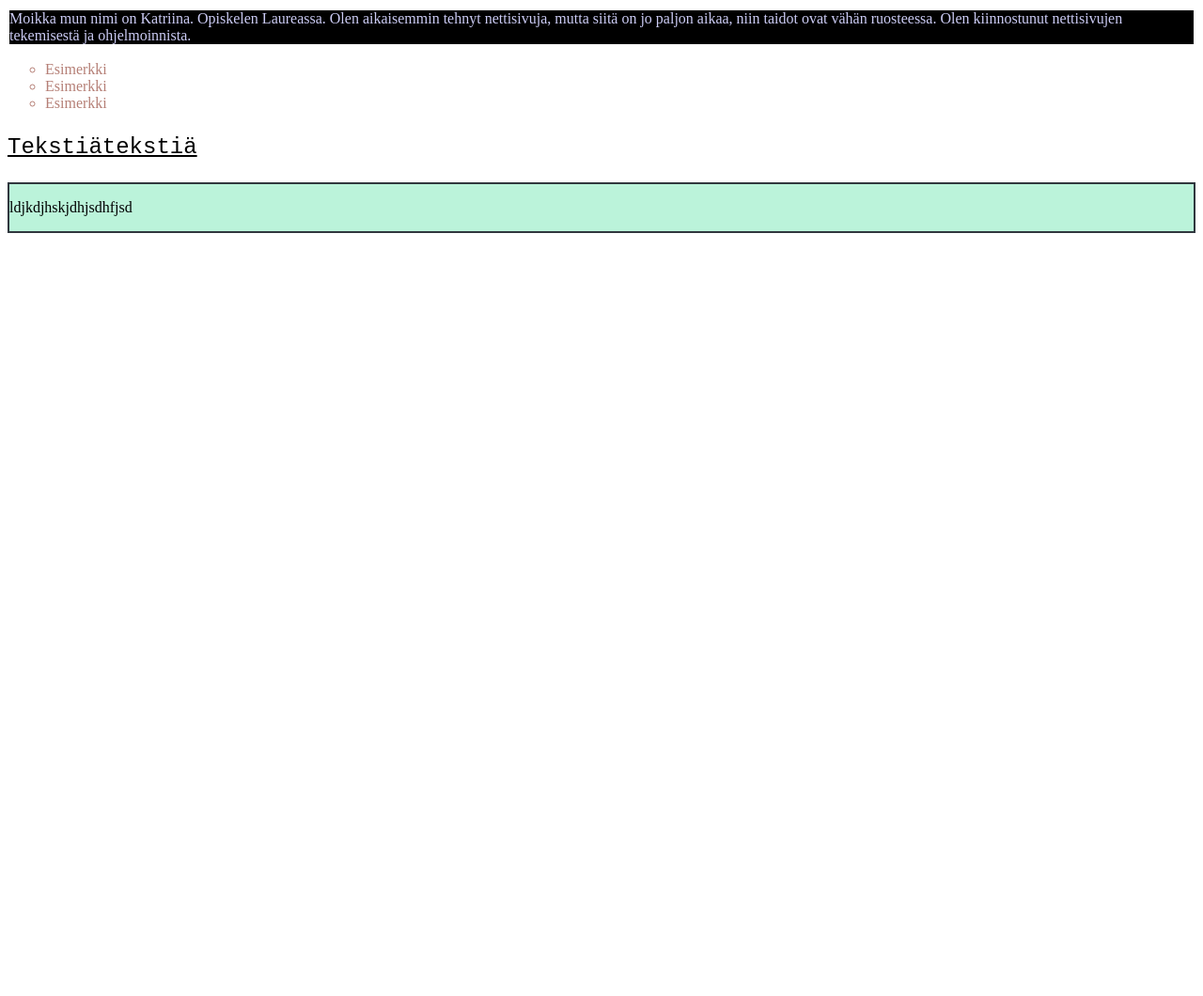
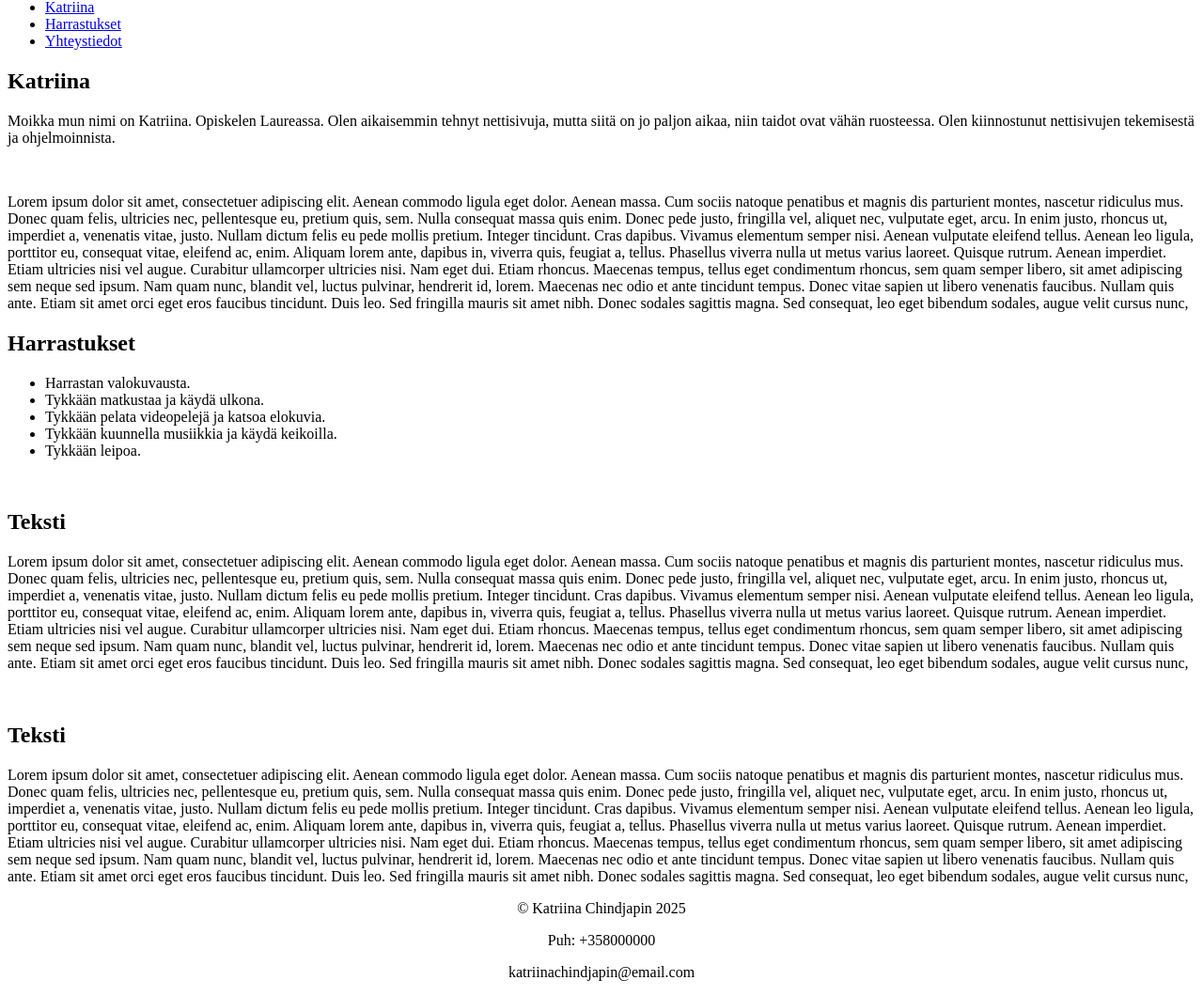
Before and after one commit to katriinac/katriinac.github.io, a plain HTML site: page index.html in a window 1280 px wide. Shown: the part 81-1141 px from the top of the page at 94% size. Before the commit the page ends 800 px from the top, so only its background shows below. Drawn offline with Linux system fonts and the light colour scheme.

Commit message:
Add files via upload

```diff
--- a/index.html
+++ b/index.html
@@ -3,31 +3,81 @@
     <head>
         <meta charset="UTF-8">
         <meta name="viewport" content="width=device-width, initial-scale=1.0">
-        <link rel="stylesheet" type="text/css" href="styles.css">
         <title>Katriinan sivu</title>
     </head>
     <body>
         <header>
-            <h1 class="header-example">Katriinan oma nettisivu</h1>
+            <h1>Katriinan oma nettisivu</h1>
         </header>
 
+        <nav>
+            <ul>
+                <li><a href="#katriina">Katriina</a></li>
+                <li><a href="#harrastukset">Harrastukset</a></li>
+                <li><a href="#footer">Yhteystiedot</a></li>
+            </ul>
+        </nav>
+
         <main>
-            <p class="color-example"> Moikka mun nimi on Katriina. Opiskelen Laureassa. Olen aikaisemmin tehnyt nettisivuja, mutta siitä on jo paljon aikaa, niin taidot ovat vähän ruosteessa.
+            <h2 id="katriina">Katriina</h2>
+            <p> Moikka mun nimi on Katriina. Opiskelen Laureassa. Olen aikaisemmin tehnyt nettisivuja, mutta siitä on jo paljon aikaa, niin taidot ovat vähän ruosteessa.
                 Olen kiinnostunut nettisivujen tekemisestä ja ohjelmoinnista.
             </p>
-            <ul class="list-example">
-                <li>Esimerkki</li>
-                <li>Esimerkki</li>
-                <li>Esimerkki</li>
+            <br>
+            <p> Lorem ipsum dolor sit amet, consectetuer adipiscing elit. Aenean commodo ligula eget dolor. Aenean massa. Cum sociis natoque penatibus et magnis dis
+                parturient montes, nascetur ridiculus mus. Donec quam felis, ultricies nec, pellentesque eu, pretium quis, sem. Nulla consequat massa quis enim. Donec
+                pede justo, fringilla vel, aliquet nec, vulputate eget, arcu. In enim justo, rhoncus ut, imperdiet a, venenatis vitae, justo. Nullam dictum felis eu
+                pede mollis pretium. Integer tincidunt. Cras dapibus. Vivamus elementum semper nisi. Aenean vulputate eleifend tellus. Aenean leo ligula, porttitor eu,
+                consequat vitae, eleifend ac, enim. Aliquam lorem ante, dapibus in, viverra quis, feugiat a, tellus. Phasellus viverra nulla ut metus varius laoreet.
+                Quisque rutrum. Aenean imperdiet. Etiam ultricies nisi vel augue. Curabitur ullamcorper ultricies nisi. Nam eget dui. Etiam rhoncus. Maecenas tempus,
+                tellus eget condimentum rhoncus, sem quam semper libero, sit amet adipiscing sem neque sed ipsum. Nam quam nunc, blandit vel, luctus pulvinar,
+                hendrerit id, lorem. Maecenas nec odio et ante tincidunt tempus. Donec vitae sapien ut libero venenatis faucibus. Nullam quis ante. Etiam sit
+                amet orci eget eros faucibus tincidunt. Duis leo. Sed fringilla mauris sit amet nibh. Donec sodales sagittis magna. Sed consequat, leo eget
+                bibendum sodales, augue velit cursus nunc,
+            </p>
+            <h2 id="harrastukset">Harrastukset</h2>
+            <ul>
+                <li>Harrastan valokuvausta.</li>
+                <li>Tykkään matkustaa ja käydä ulkona.</li>
+                <li>Tykkään pelata videopelejä ja katsoa elokuvia.</li>
+                <li>Tykkään kuunnella musiikkia ja käydä keikoilla.</li>
+                <li>Tykkään leipoa.</li>
             </ul>
-            <p class="text-example">
-                tekstiätekstiä
+            <br>
+            <h2>Teksti</h2>
+            <p>
+                Lorem ipsum dolor sit amet, consectetuer adipiscing elit. Aenean commodo ligula eget dolor. Aenean massa. Cum sociis natoque penatibus et magnis dis
+                parturient montes, nascetur ridiculus mus. Donec quam felis, ultricies nec, pellentesque eu, pretium quis, sem. Nulla consequat massa quis enim. Donec
+                pede justo, fringilla vel, aliquet nec, vulputate eget, arcu. In enim justo, rhoncus ut, imperdiet a, venenatis vitae, justo. Nullam dictum felis eu
+                pede mollis pretium. Integer tincidunt. Cras dapibus. Vivamus elementum semper nisi. Aenean vulputate eleifend tellus. Aenean leo ligula, porttitor eu,
+                consequat vitae, eleifend ac, enim. Aliquam lorem ante, dapibus in, viverra quis, feugiat a, tellus. Phasellus viverra nulla ut metus varius laoreet.
+                Quisque rutrum. Aenean imperdiet. Etiam ultricies nisi vel augue. Curabitur ullamcorper ultricies nisi. Nam eget dui. Etiam rhoncus. Maecenas tempus,
+                tellus eget condimentum rhoncus, sem quam semper libero, sit amet adipiscing sem neque sed ipsum. Nam quam nunc, blandit vel, luctus pulvinar,
+                hendrerit id, lorem. Maecenas nec odio et ante tincidunt tempus. Donec vitae sapien ut libero venenatis faucibus. Nullam quis ante. Etiam sit
+                amet orci eget eros faucibus tincidunt. Duis leo. Sed fringilla mauris sit amet nibh. Donec sodales sagittis magna. Sed consequat, leo eget
+                bibendum sodales, augue velit cursus nunc,
             </p>
-            <div class="div-example">
-                <p>ldjkdjhskjdhjsdhfjsd</p>
-            </div>
+            <br>
+            <h2>Teksti</h2>
+            <p>
+                Lorem ipsum dolor sit amet, consectetuer adipiscing elit. Aenean commodo ligula eget dolor. Aenean massa. Cum sociis natoque penatibus et magnis dis
+                parturient montes, nascetur ridiculus mus. Donec quam felis, ultricies nec, pellentesque eu, pretium quis, sem. Nulla consequat massa quis enim. Donec
+                pede justo, fringilla vel, aliquet nec, vulputate eget, arcu. In enim justo, rhoncus ut, imperdiet a, venenatis vitae, justo. Nullam dictum felis eu
+                pede mollis pretium. Integer tincidunt. Cras dapibus. Vivamus elementum semper nisi. Aenean vulputate eleifend tellus. Aenean leo ligula, porttitor eu,
+                consequat vitae, eleifend ac, enim. Aliquam lorem ante, dapibus in, viverra quis, feugiat a, tellus. Phasellus viverra nulla ut metus varius laoreet.
+                Quisque rutrum. Aenean imperdiet. Etiam ultricies nisi vel augue. Curabitur ullamcorper ultricies nisi. Nam eget dui. Etiam rhoncus. Maecenas tempus,
+                tellus eget condimentum rhoncus, sem quam semper libero, sit amet adipiscing sem neque sed ipsum. Nam quam nunc, blandit vel, luctus pulvinar,
+                hendrerit id, lorem. Maecenas nec odio et ante tincidunt tempus. Donec vitae sapien ut libero venenatis faucibus. Nullam quis ante. Etiam sit
+                amet orci eget eros faucibus tincidunt. Duis leo. Sed fringilla mauris sit amet nibh. Donec sodales sagittis magna. Sed consequat, leo eget
+                bibendum sodales, augue velit cursus nunc,
+            </p>
+        </main>
 
-        </main>
+        <footer id="footer" style="text-align:center;">
+            <p>&copy; Katriina Chindjapin 2025</p>
+            <p>Puh: +358000000</p>
+            <p>katriinachindjapin@email.com</p>
+        </footer>
 
     </body>
 </html>
```
